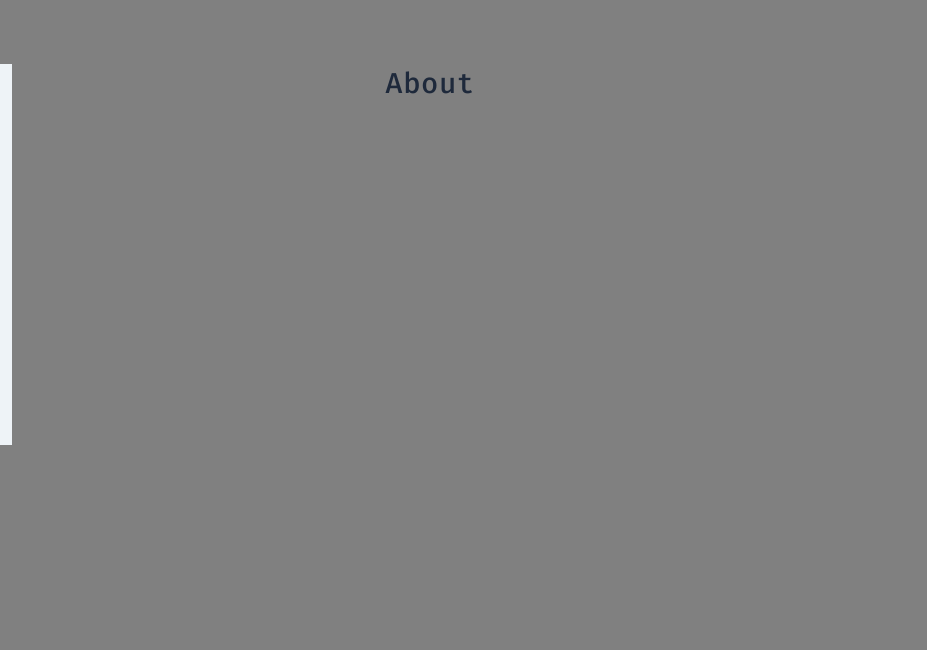
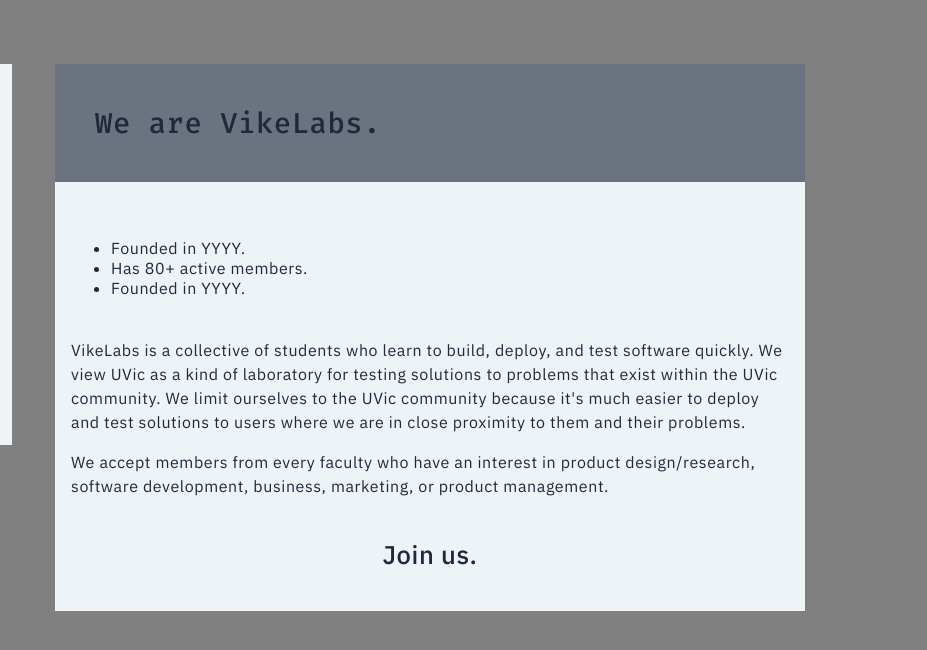
Before and after one commit to robchendev/VikeLabsNew, a Gatsby site: page /about in a window 1280 px wide. Shown: the full height of the page, 353-1280 px from the left. Built offline with nearby package versions, Linux system fonts and the light colour scheme; Gatsby itself is replaced by a stand-in of ours.

Commit message:
Update about.js

```diff
--- a/src/pages/about.js
+++ b/src/pages/about.js
@@ -1,10 +1,77 @@
 import React from "react"
 import Layout from "../components/Layout/Layout"
+import styled from '@emotion/styled';
+import {COLORS} from '../styles/globalstyles/theme';
+
+const Page = styled.body`
+  background-color: var(--color-background, ${COLORS.background.light});
+  color: var(--color-text, ${COLORS.text.light});
+  overflow: hidden;
+`
+const Opening = styled.section`
+  background-color: var(--color-comment, ${COLORS.comment.light});
+  padding: 2.5rem;
+  display: flex;
+  justify-content: left;
+  align-items: center;
+  h1{
+    margin-bottom: 0;
+  }
+`
+const Facts = styled.section`
+  //background-color: var(--color-primary, ${COLORS.primary.light});
+  margin-top: 1rem;
+  padding: 2.5rem;
+  display: flex;
+  flex-direction: column;
+  justify-content: left;
+  align-items: flex-start;
+`
+const Content = styled.section`
+  padding-left: 1rem;
+  padding-right: 1rem;
+`
+const Ending = styled.section`
+  //background-color: var(--color-primary, ${COLORS.primary.light});
+  padding: 2.5rem;
+  display: flex;
+  justify-content: center;
+  align-items: center;
+  h2{
+    margin-bottom: 0;
+  }
+`
+
 
 const About = () => {
+
+  function getLineNumber(string) {
+    return 0;
+  }
+
+
+
   return (
     <Layout title="About">
-      <h1>About</h1>
+      <Page>
+        <Opening>
+          <h1>We are VikeLabs.</h1>
+        </Opening>
+        <Content>
+          <Facts>
+            <ul>
+              <li>Founded in YYYY.</li>
+              <li>Has 80+ active members.</li>
+              <li>Founded in YYYY.</li>
+            </ul>
+          </Facts>
+          <p>VikeLabs is a collective of students who learn to build, deploy, and test software quickly. We view UVic as a kind of laboratory for testing solutions to problems that exist within the UVic community. We limit ourselves to the UVic community because it's much easier to deploy and test solutions to users where we are in close proximity to them and their problems.</p>
+          <p>We accept members from every faculty who have an interest in product design/research, software development, business, marketing, or product management.</p>
+          </Content>
+        <Ending>
+          <h2>Join us.</h2>
+        </Ending>
+      </Page>
     </Layout>
   )
 }
```
